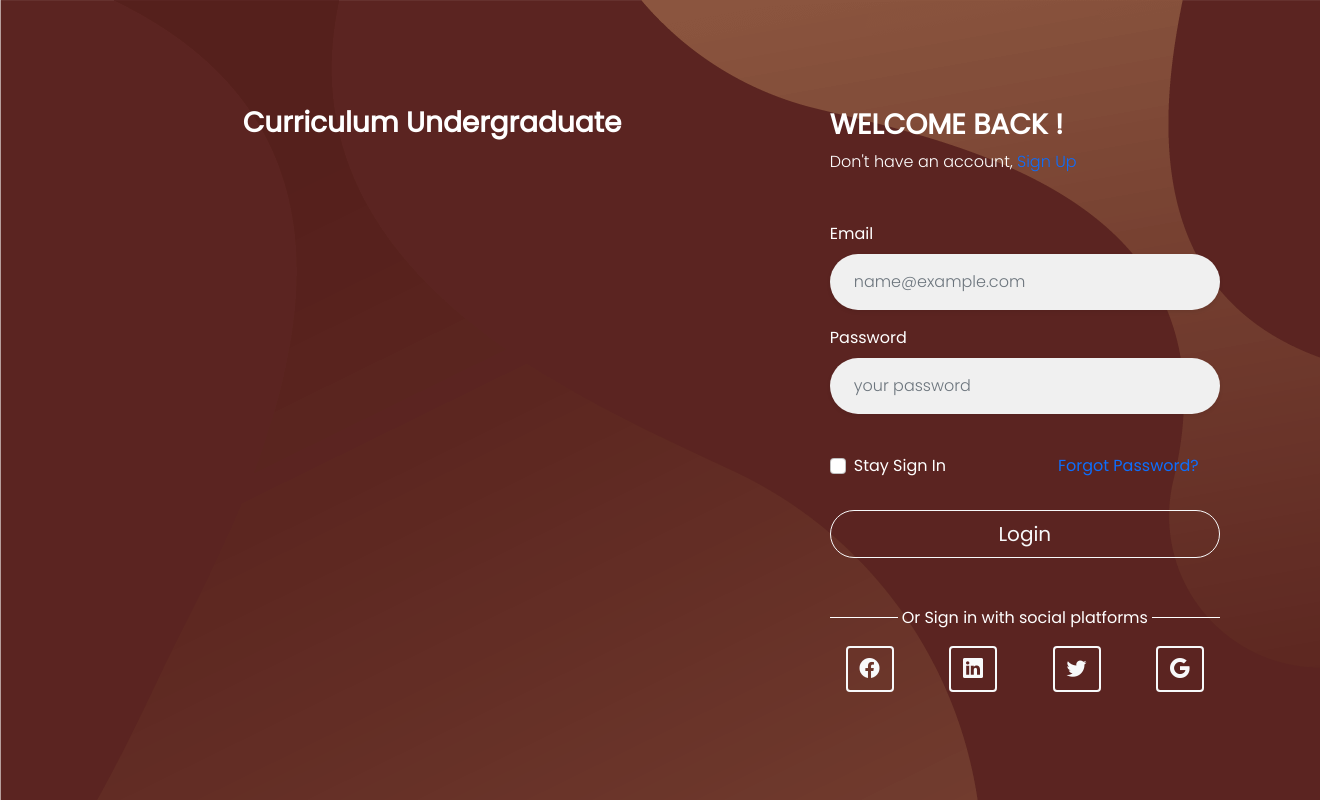
After one commit to curriculum-undergraduate/curriculum-undergraduate.github.io, a PHP site: page /login.php in a window 1320 px wide. The commit adds this page. Run offline with PHP 8.4, Linux system fonts and the light colour scheme.

Commit message:
regis-update

```diff
--- a/config/function.php
+++ b/config/function.php
@@ -38,7 +38,7 @@ function register_user()
 
        if(empty($username) || empty($email) || empty($password) || empty($cpassword))
        {
-           $error = "<div> Please Fill in the Blanks</div>";
+           $error = "<div>Please Fill in the Blanks</div>";
            set_message($error);
        }
        else
@@ -71,7 +71,7 @@ function register_user()
                                else
                                    {
                                        $hash = md5($password);
-                                       $sql = "INSERT INTO user (user_id, user_username, user_email, user_password) VALUES(NULL,'$username','$email','$hash')";
+                                       $sql = "INSERT INTO user (user_id, user_email, user_password, user_full_name, user_username, user_dob, user_address, user_gender, user_phone, user_profile_picture, user_social_media, user_role) VALUES (NULL, '$email', '$hash', '', '$username', NULL, NULL, '', '', NULL, NULL, '')";
                                        $data = mysqli_query($conn, $sql);
 
                                        if($data)
@@ -91,5 +91,48 @@ function register_user()
    }
 }
 
+function login_user()
+   {
+    global $conn;
+    if(isset($_POST['btn_login']) || $_SERVER['REQUEST_METHOD']=='POST')
+    {
+        $username = mysqli_real_escape_string($conn,$_POST['username']);
+        $password = mysqli_real_escape_string($conn,$_POST['password']);
+
+        if(empty($username)  || empty($password) )
+        {
+            $error = "<div> Please Fill in the Blanks</div>";
+            set_message($error);
+        }
+        else
+        {
+            $query = "SELECT * FROM user WHERE user_username='$username' OR user_email='$username'";
+            $result = mysqli_query($conn,$query);
+
+            if($row=mysqli_fetch_assoc($result))
+            {
+                $db_pass = $row['user_password'];
+                if(md5($password)==$db_pass)
+                {
+                    header("location: ./index.php");
+                    $_SESSION['ID']=$row['user_id'];
+                    $_SESSION['EMAIL']=$row['user_email'];
+                }
+                else
+                    {
+                        $error = "<div> Please Enter Valid Password</div>";
+                        set_message($error);
+                    }
+            }
+            else
+                {
+                    $error = "<div> Please Enter Valid UserName or Email</div>";
+                    set_message($error);
+                }
+
+        }
+    }
+}
+
 
 ?>
--- a/inc/footer.php
+++ b/inc/footer.php
@@ -1,4 +1,5 @@
 </body>
   <script src="https://cdn.jsdelivr.net/npm/bootstrap@5.0.2/dist/js/bootstrap.bundle.min.js" integrity="sha384-MrcW6ZMFYlzcLA8Nl+NtUVF0sA7MsXsP1UyJoMp4YLEuNSfAP+JcXn/tWtIaxVXM" crossorigin="anonymous"></script>
   <script src="assets/js/script.js"></script>
+  <script src="https://unpkg.com/sweetalert/dist/sweetalert.min.js"></script>
 </html>
--- /dev/null
+++ b/login.php
@@ -0,0 +1,156 @@
+<?php
+require_once 'inc/header.php';
+require_once 'config/function.php';
+login_user();
+?>
+
+  <div>
+    <div class="d-none d-lg-block ball login position-absolute h-75 rounded">
+      <h3 class="fw-bolder mt-3 text-center text-white pt-4">
+        Curriculum Undergraduate
+      </h3>
+    </div>
+
+    <!-- Login Section -->
+
+    <div class="container login__form active">
+      <div class="row vh-100 w-100 align-self-center">
+        <div class="col-md-6"></div>
+        <div class="col-12 col-lg-6 col-xl-6 px-5 form-auth-login">
+          <div class="row vh-100">
+            <div class="col align-self-center p-5 w-100">
+              <h3 class="fw-bolder mt-3">WELCOME BACK !</h3>
+              <p class="fw-lighter fs-6">
+                Don't have an account,
+                <span id="signUp" role="button" class="text-light"
+                  ><a href="register" style="text-decoration: none"
+                    >Sign Up</a
+                  ></span>
+              </p>
+
+              <?php
+
+                if(isset($_SESSION['MESSAGE']))
+                {
+                    display_message();
+                }
+
+
+                ?>
+
+              <!-- form login section -->
+              <form method="post" action="" class="mt-5">
+                <div class="mb-3">
+                  <label for="InputUsername" class="form-label">Email</label>
+                  <input
+                    type="email"
+                    id="InputUsername"
+                    name="username"
+                    class="form-control text-indent shadow-sm bg-grey-light border-0 rounded-pill fw-lighter fs-7 p-3"
+                    placeholder="name@example.com"
+                  />
+                </div>
+                <div class="mb-4">
+                  <label for="InputPassword" class="form-label">Password</label>
+                  <div class="d-flex position-relative">
+                    <input
+                      v-else
+                      v-model="password"
+                      type="password"
+                      id="password"
+                      name="password"
+                      class="form-control text-indent auth__password shadow-sm bg-grey-light border-0 rounded-pill fw-lighter fs-7 p-3"
+                      placeholder="your password"
+                    />
+                    <span
+                      @click="toggleShow"
+                      class="password__icon text-dark fs-4 fw-bold"
+                      :class="{
+                        'bi bi-eye': showPassword,
+                        'bi bi-eye-slash': !showPassword,
+                      }"
+                    ></span>
+                  </div>
+                </div>
+                <div class="pt-3" style="margin-bottom: -10px">
+                  <div class="row mb-3">
+                    <div class="col">
+                      <div class="form-check">
+                        <input
+                          type="checkbox"
+                          class="form-check-input"
+                          id="dropdownCheck"
+                        />
+                        <label class="form-check-label" for="dropdownCheck">
+                          Stay Sign In
+                        </label>
+                      </div>
+                    </div>
+                    <div class="col">
+                      <div class="text-center">
+                        <a href="/forgot-password" class="mt-5" style="text-decoration: none"
+                          >Forgot Password?</a
+                        >
+                      </div>
+                    </div>
+                  </div>
+                </div>
+                <div class="col text-center">
+                  <button name="btn_login"
+                    type="submit"
+                    value="Login"
+                    class="btn btn-outline-light btn-lg rounded-pill mt-4 w-100"
+                  >
+                    Login
+                  </button>
+                </div>
+              </form>
+              <div class="separator mt-5 text-white">
+                Or Sign in with social platforms
+              </div>
+              <div class="row text-center">
+                <div class="col mt-3">
+                  <a
+                    href=""
+                    class="btn btn-outline-light border-2 rounded-thumbnail"
+                    ><i class="bi bi-facebook fs-5"></i
+                  ></a>
+                </div>
+                <div class="col mt-3">
+                  <a
+                    href=""
+                    class="btn btn-outline-light border-2 rounded-thumbnail"
+                    ><i class="bi bi-linkedin fs-5"></i
+                  ></a>
+                </div>
+                <div class="col mt-3">
+                  <a
+                    href=""
+                    class="btn btn-outline-light border-2 rounded-thumbnail"
+                    ><i class="bi bi-twitter fs-5"></i
+                  ></a>
+                </div>
+                <div class="col my-3">
+                  <a
+                    href=""
+                    class="btn btn-outline-light border-2 rounded-thumbnail"
+                    ><i class="bi bi-google fs-5"></i
+                  ></a>
+                </div>
+              </div>
+            </div>
+          </div>
+        </div>
+      </div>
+    </div>
+
+    <div class="d-none d-lg-block col-lg-6 col-xl-6">
+      <div class="row vh-100" style="padding-top: 13%; margin-left: -50px">
+        <div class="col align-self-center text-center">
+          <!-- <img src="assets/img/laptop.png" width="300" class="bounce" alt="" />-->
+        </div>
+      </div>
+    </div>
+  </div>
+
+  <?php require_once 'inc/footer.php';?>
--- a/register.php
+++ b/register.php
@@ -22,13 +22,14 @@ register_user();
                         <p class="fw-lighter fs-6">Have an account, <span id="signUp" role="button"
                                 class="text-info"><a href="/" style="text-decoration: none; color: white;" class="fw-bold">Sign
                                     In</a></span></p>
-                        <!-- form login section -->
-                        <form method="post" class="mt-5">
+
                         <?php
                         if(isset($_SESSION['MESSAGE']))
                         {
                             display_message();
                         }?>
+                        <!-- form login section -->
+                        <form method="post" class="mt-5">
                             <div class="mb-3">
                                 <label for="InputName" class="form-label">Name</label>
                                 <input type="text" id="InputName" name="username"
```
Also changed, not shown: index.php (added, +47 -0 lines).
